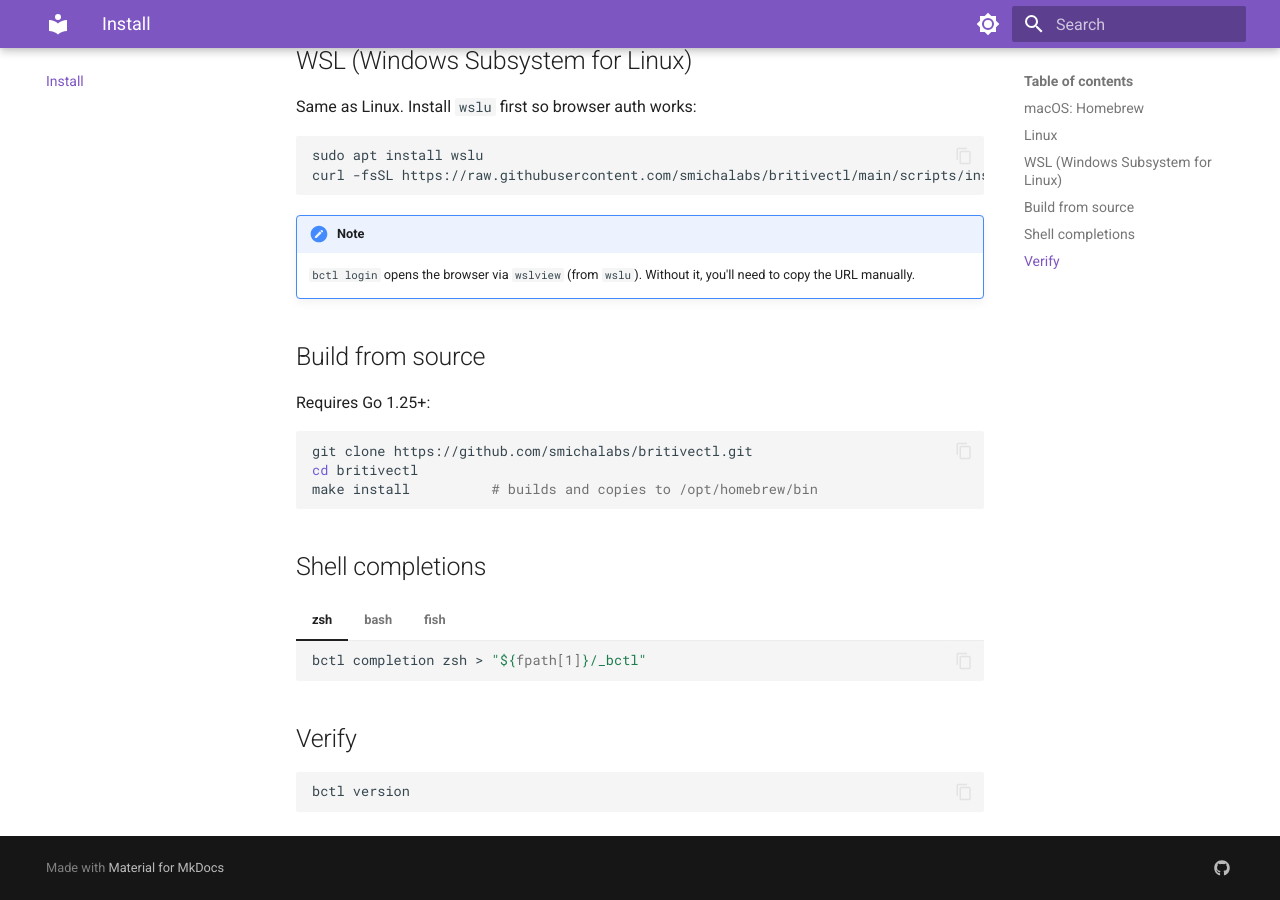
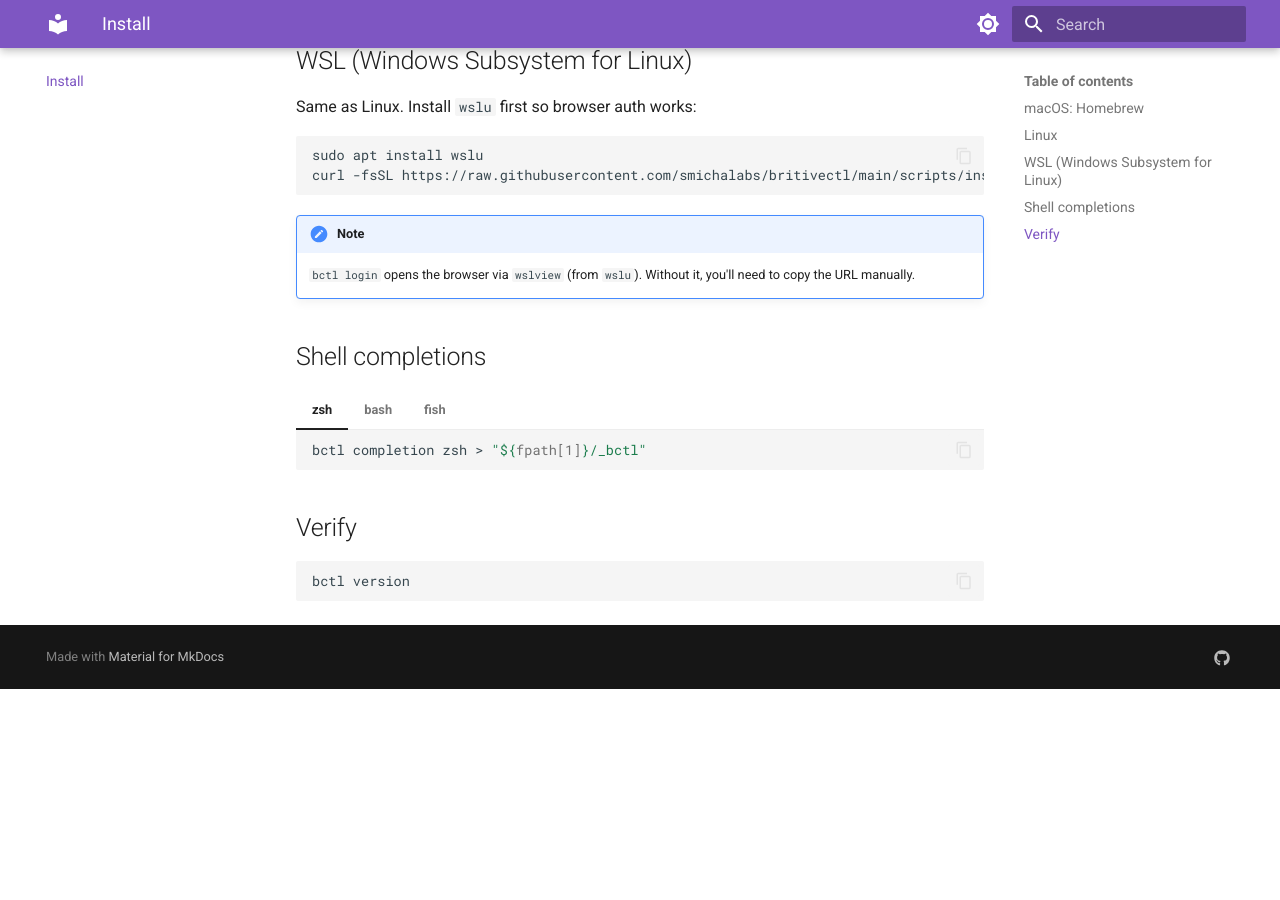
Before and after one commit to smichalabs/britivectl, an MkDocs documentation site: the page built from docs/docs/install.md, in a window 1280 px wide and 900 px high, scrolled down 819 px. Built offline with MkDocs 1.6.1 and Material for MkDocs 9.7.7, drawn with Linux system fonts in a browser that asks for light colours; after the commit the page ends 1508 px from its top, so only the background shows below that.

Commit message:
docs(install): drop build-from-source section (#101)
The team-facing path is the curl|bash installer, brew tap, or .deb/.rpm.
Source builds belong in the contributor docs, not the install page.

````diff
--- a/docs/docs/install.md
+++ b/docs/docs/install.md
@@ -39,16 +39,6 @@ curl -fsSL https://raw.githubusercontent.com/smichalabs/britivectl/main/scripts/
 !!! note
     `bctl login` opens the browser via `wslview` (from `wslu`). Without it, you'll need to copy the URL manually.
 
-## Build from source
-
-Requires Go 1.25+:
-
-```bash
-git clone https://github.com/smichalabs/britivectl.git
-cd britivectl
-make install          # builds and copies to /opt/homebrew/bin
-```
-
 ## Shell completions
 
 === "zsh"
````
